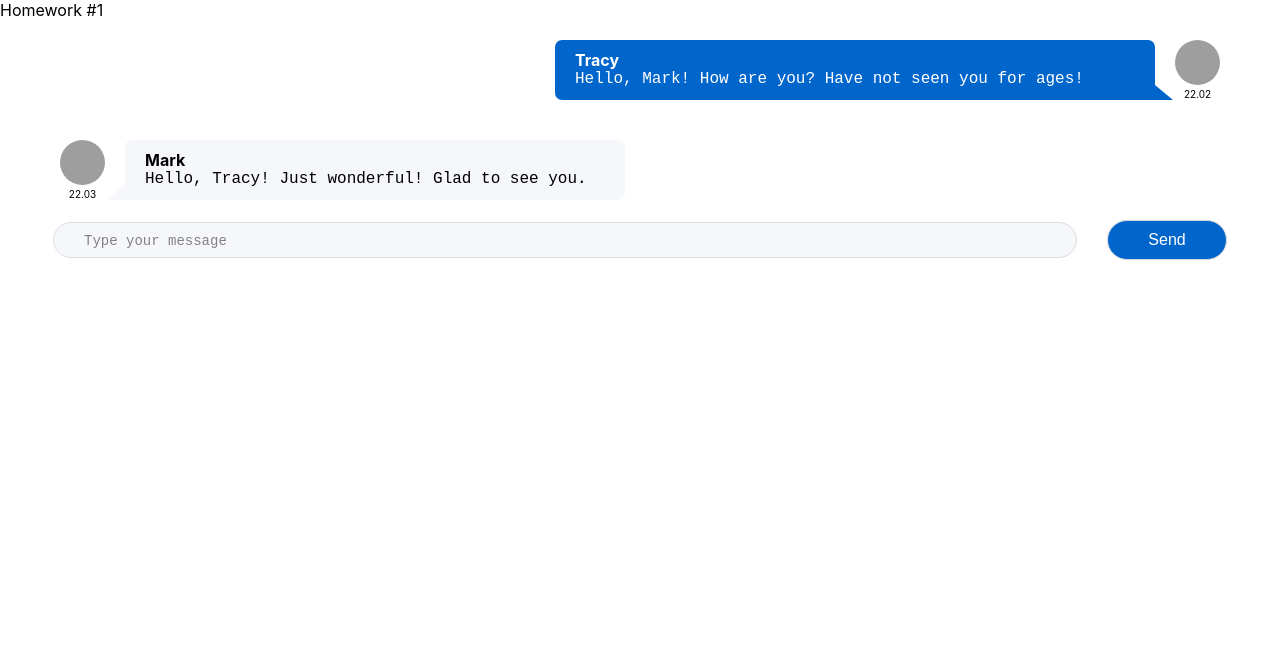
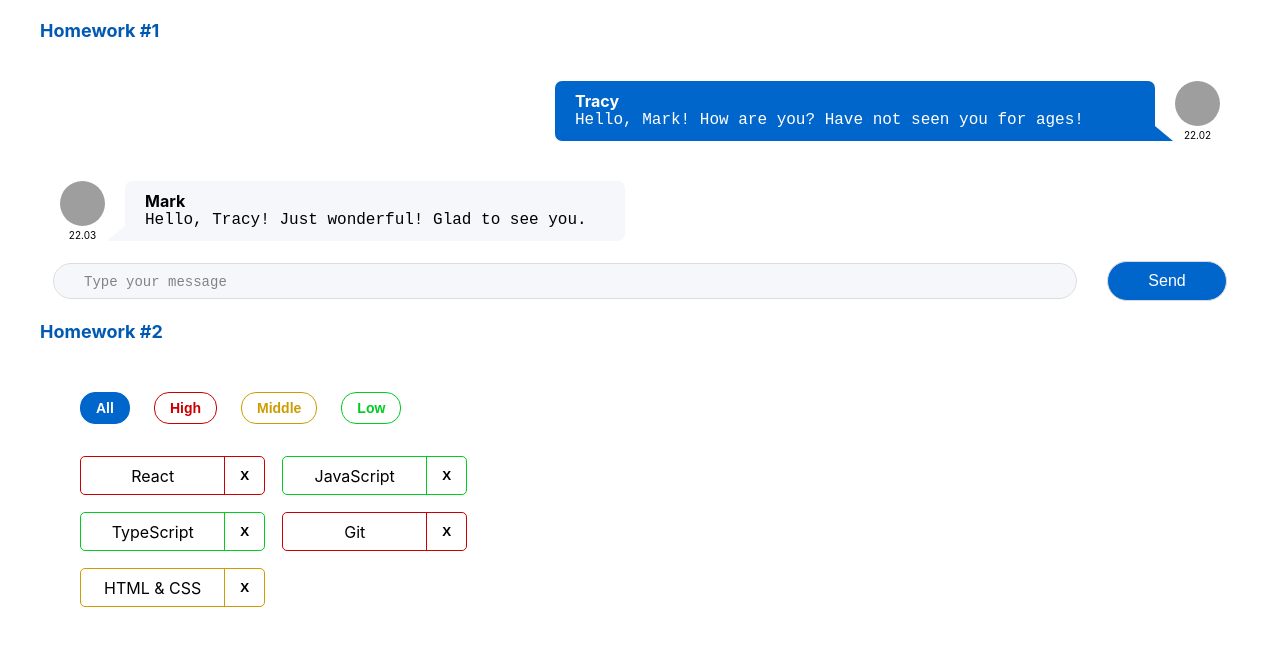
Before and after one commit to irina-snezan/hws2, a React (Create React App) app: page / in a window 1280 px wide. Shown: the top 646 px of the page. Built offline with nearby package versions, Linux system fonts and the light colour scheme; grey boxes are pictures that could not be loaded.

Commit message:
Add solution HW2

```diff
--- a/src/s1-main/App.module.css
+++ b/src/s1-main/App.module.css
@@ -7,5 +7,8 @@
 }
 
 .hwTitle {
-
+    color: #0059b3;
+    font-size: 18px;
+    font-weight: bold;
+    margin: 20px 40px;
 }
--- a/src/s1-main/App.tsx
+++ b/src/s1-main/App.tsx
@@ -1,12 +1,13 @@
 import React from 'react'
 import s from './App.module.css'
 import HW1 from '../s2-homeworks/hw01/HW1'
+import HW2 from '../s2-homeworks/hw02/HW2';
 
 function App() {
     return (
         <div className={s.App}>
             <HW1/>
-            {/*<HW2/>*/}
+            <HW2/>
             {/*<HW3/>*/}
             {/*<HW4/>*/}
 
--- a/src/s2-homeworks/hw02/HW2.tsx
+++ b/src/s2-homeworks/hw02/HW2.tsx
@@ -17,41 +17,47 @@
 * */
 
 // types
-export type AffairPriorityType = any // need to fix any
+export type AffairPriorityType = 'low' | 'middle' | 'high';
 export type AffairType = {
-    _id: any // need to fix any
-    name: any // need to fix any
+    _id: number
+    name: string
     priority: AffairPriorityType
 }
 export type FilterType = 'all' | AffairPriorityType
 
 // constants
-const defaultAffairs: any = [ // need to fix any
+const defaultAffairs: AffairType[] = [
     {_id: 1, name: 'React', priority: 'high'}, // студенты могут изменить содержимое name и количество элементов в массиве, ...priority не менять!
-    {_id: 2, name: 'anime', priority: 'low'},
-    {_id: 3, name: 'games', priority: 'low'},
-    {_id: 4, name: 'work', priority: 'high'},
-    {_id: 5, name: 'html & css', priority: 'middle'},
+    {_id: 2, name: 'JavaScript', priority: 'low'},
+    {_id: 3, name: 'TypeScript', priority: 'low'},
+    {_id: 4, name: 'Git', priority: 'high'},
+    {_id: 5, name: 'HTML & CSS', priority: 'middle'},
 ]
 
-// pure helper functions
-export const filterAffairs = (affairs: any, filter: any): any => { // need to fix any
-
-
-    return affairs // need to fix
+export const filterAffairs = (affairs: AffairType[], filter: FilterType): AffairType[] => { // need to fix any
+    if (filter === 'all') {
+        return affairs
+    } else if (filter === 'low') {
+        return affairs.filter(a => a.priority === 'low')
+    } else if (filter === 'high') {
+        return affairs.filter(a => a.priority === 'high')
+    } else if (filter === 'middle') {
+        return affairs.filter(a => a.priority === 'middle')
+    } else {
+    }
+    return []
 }
-export const deleteAffair = (affairs: any, _id: any): any => { // need to fix any
-
-    return affairs // need to fix
+export const deleteAffair = (affairs: AffairType[], _id: number): AffairType[] => {
+    return affairs.filter(a=>a._id !== _id)
 }
 
 function HW2() {
-    const [affairs, setAffairs] = useState<any>(defaultAffairs) // need to fix any
+    const [affairs, setAffairs] = useState<AffairType[]>(defaultAffairs) // need to fix any
     const [filter, setFilter] = useState<FilterType>('all')
 
     const filteredAffairs = filterAffairs(affairs, filter)
-    const deleteAffairCallback = (_id: any) => { // need to fix any
-        // need to fix
+    const deleteAffairCallback = (_id: number) => { // need to fix any
+        setAffairs(deleteAffair(affairs, _id))
     }
 
     return (
--- a/src/s2-homeworks/hw02/affairs/Affairs.module.css
+++ b/src/s2-homeworks/hw02/affairs/Affairs.module.css
@@ -1,3 +1,8 @@
+.Container {
+    margin: 50px 80px;
+}
+
+
 .buttonContainer {
     display: flex;
     gap: 24px;
--- a/src/s2-homeworks/hw02/affairs/Affairs.tsx
+++ b/src/s2-homeworks/hw02/affairs/Affairs.tsx
@@ -4,24 +4,24 @@
 import s from './Affairs.module.css'
 
 type AffairsPropsType = {
-    data: any // need to fix any
-    setFilter: any
-    deleteAffairCallback: any
+    data: AffairType[]
+    setFilter: (value:FilterType) =>void
+    deleteAffairCallback: (_id: number) =>void
     filter: FilterType
 }
 
 function Affairs(props: AffairsPropsType) {
     const setAll = () => {
-        // need to fix
+        props.setFilter('all')
     }
     const setHigh = () => {
-        // need to fix
+        props.setFilter('high')
     }
     const setMiddle = () => {
-        // need to fix
+        props.setFilter('middle')
     }
     const setLow = () => {
-        // need to fix
+        props.setFilter('low')
     }
 
     const cnAll = s.button + ' ' + s.all + (props.filter === 'all' ? ' ' + s.active : '')
@@ -38,7 +38,7 @@
     ))
 
     return (
-        <div>
+        <div className={s.Container}>
             <div className={s.buttonContainer}>
                 <button
                     id={'hw2-button-all'}
--- a/src/s2-homeworks/hw02/affairs/affair/Affair.tsx
+++ b/src/s2-homeworks/hw02/affairs/affair/Affair.tsx
@@ -1,18 +1,17 @@
 import React from 'react'
-import { AffairType } from '../../HW2'
+import {AffairType} from '../../HW2'
 import s from './Affair.module.css'
 import s2 from '../Affairs.module.css'
 
 type AffairPropsType = {
     // key не нужно типизировать
     affair: AffairType
-    deleteAffairCallback: any // need to fix any
+    deleteAffairCallback: (_id:number) => void // need to fix any
 }
 
-function Affair(props: AffairPropsType) {
-    const deleteCallback = () => {
-        // need to fix
-    }
+function Affair(props: AffairPropsType){
+        const deleteCallback = () => props.deleteAffairCallback(props.affair._id)
+
 
     const nameClass = s.name + ' ' + s2[props.affair.priority]
     const buttonClass = s.closeButton + ' ' + s2[props.affair.priority]
@@ -24,9 +23,7 @@
             className={affairClass}
         >
             <div id={'hw2-name-' + props.affair._id} className={nameClass}>
-                {/*создаёт студент*/}
-
-                {/**/}
+                {props.affair.name}
             </div>
             <div id={'hw2-priority-' + props.affair._id} hidden>
                 {props.affair.priority}
@@ -35,12 +32,9 @@
             <button
                 id={'hw2-button-delete-' + props.affair._id}
                 className={buttonClass}
-                // need to fix
-
+                onClick={deleteCallback}
             >
-                {/*текст кнопки могут изменить студенты*/}
                 X
-                {/**/}
             </button>
         </div>
     )
```
